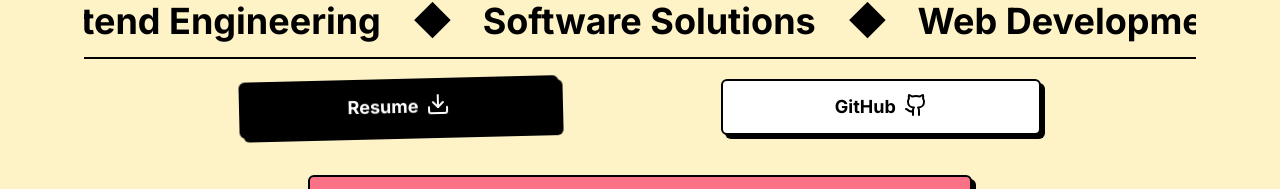
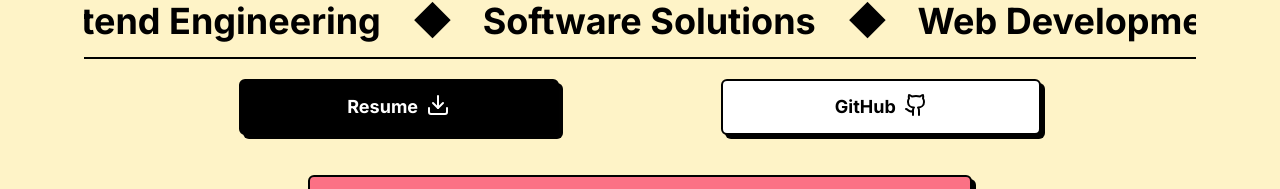
Before and after one commit to Joshuajrodrigues/dev-portfolio, a Next.js app: page / in a window 1280 px wide. Shown: the part 277-466 px from the top of the page. Built offline with nearby package versions, Linux system fonts and the light colour scheme.

Commit message:
delays increased

```diff
--- a/components/accordian.tsx
+++ b/components/accordian.tsx
@@ -65,7 +65,9 @@ export default function Accordion({
       </button>
       <motion.div
         transition={{
-          duration:0.5
+          duration:0.8,
+          ease:showContent ? "easeOut" :"easeIn",
+          type:"spring"
         }}
         animate={{
           height:showContent ? "fit-content" :0
--- a/components/resume.tsx
+++ b/components/resume.tsx
@@ -16,7 +16,7 @@ export default function Resume() {
         duration: 1,
 
         repeat: Infinity,
-        repeatDelay: 4,
+        repeatDelay: 6,
       }}
     >
       <Button
```
